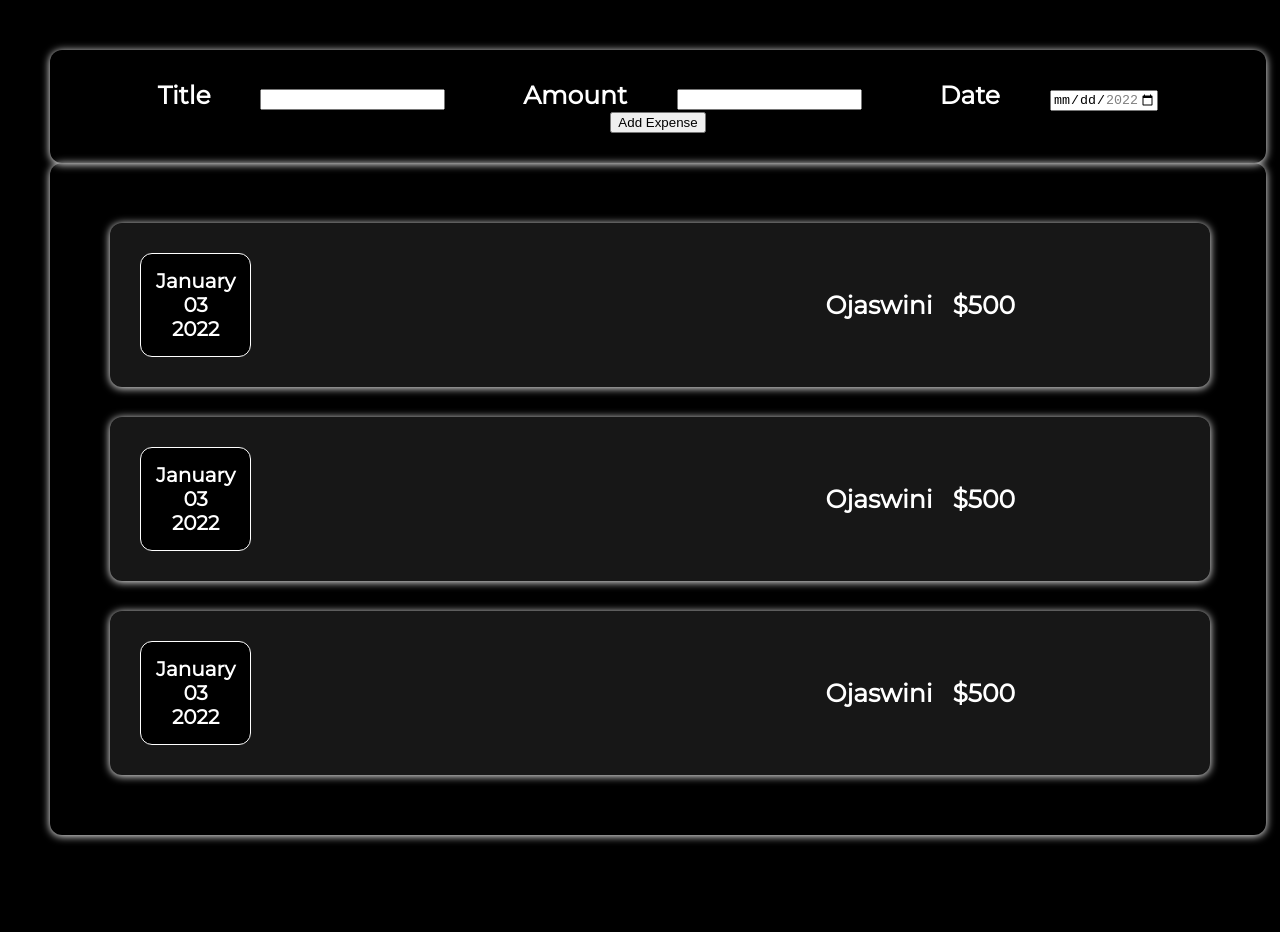
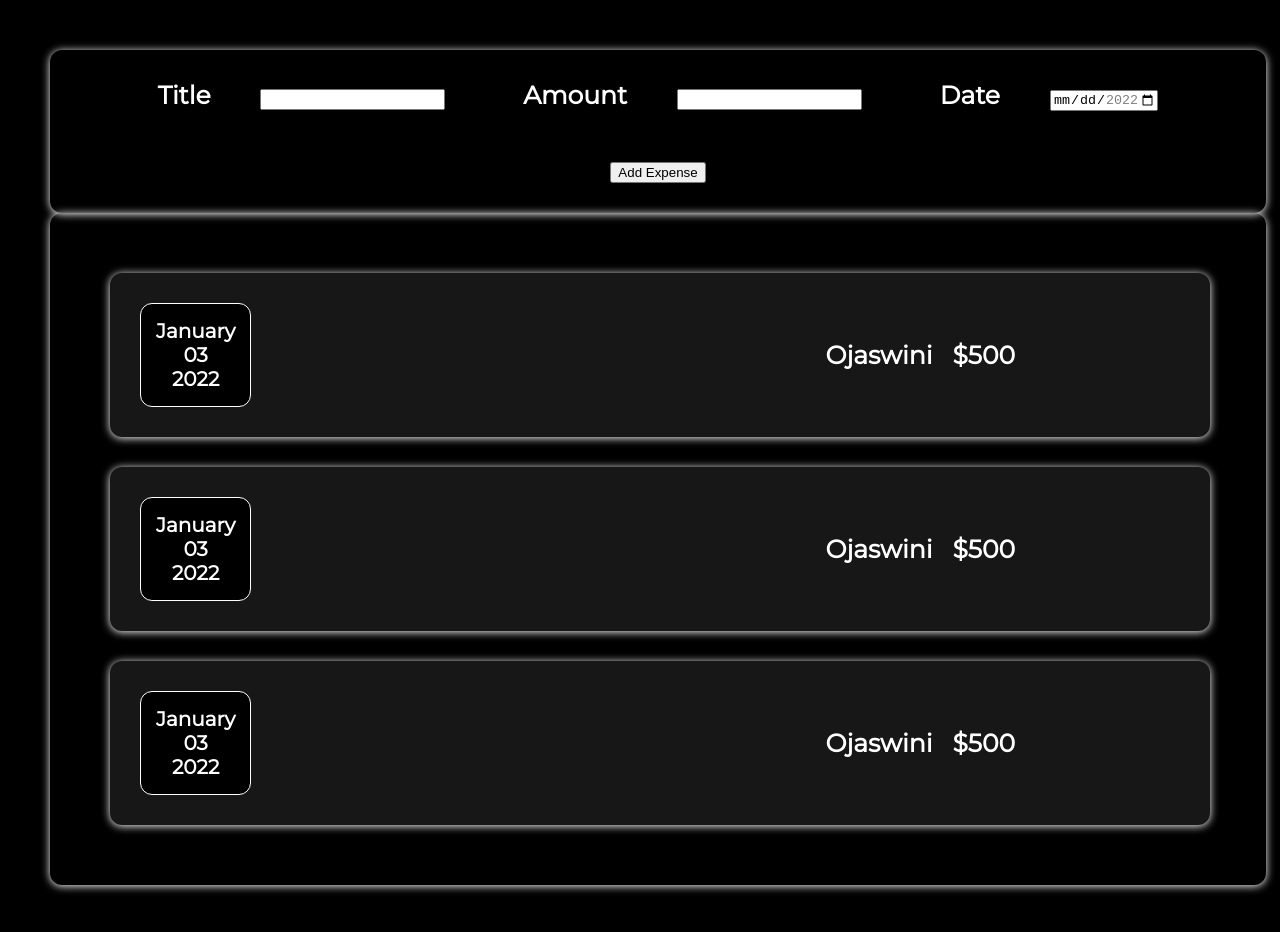
Before and after one commit to itsskofficial/Expense-Tracker, a React (Create React App) app: page / in a window 1280 px wide. Shown: the top 932 px of the page. Before the commit the page ends 885 px from the top, so only its background shows below. Built offline with nearby package versions, Linux system fonts and the light colour scheme.

Commit message:
Dec 5, 2022, 9:19 AM

```diff
--- a/src/components/Expenses/css/NewExpenseItem.css
+++ b/src/components/Expenses/css/NewExpenseItem.css
@@ -14,5 +14,5 @@
 .new-expense-item-actions{
     display: flex;
     justify-content: center;
-    margin-top: 50p;
+    margin-top: 50px;
 }
```
